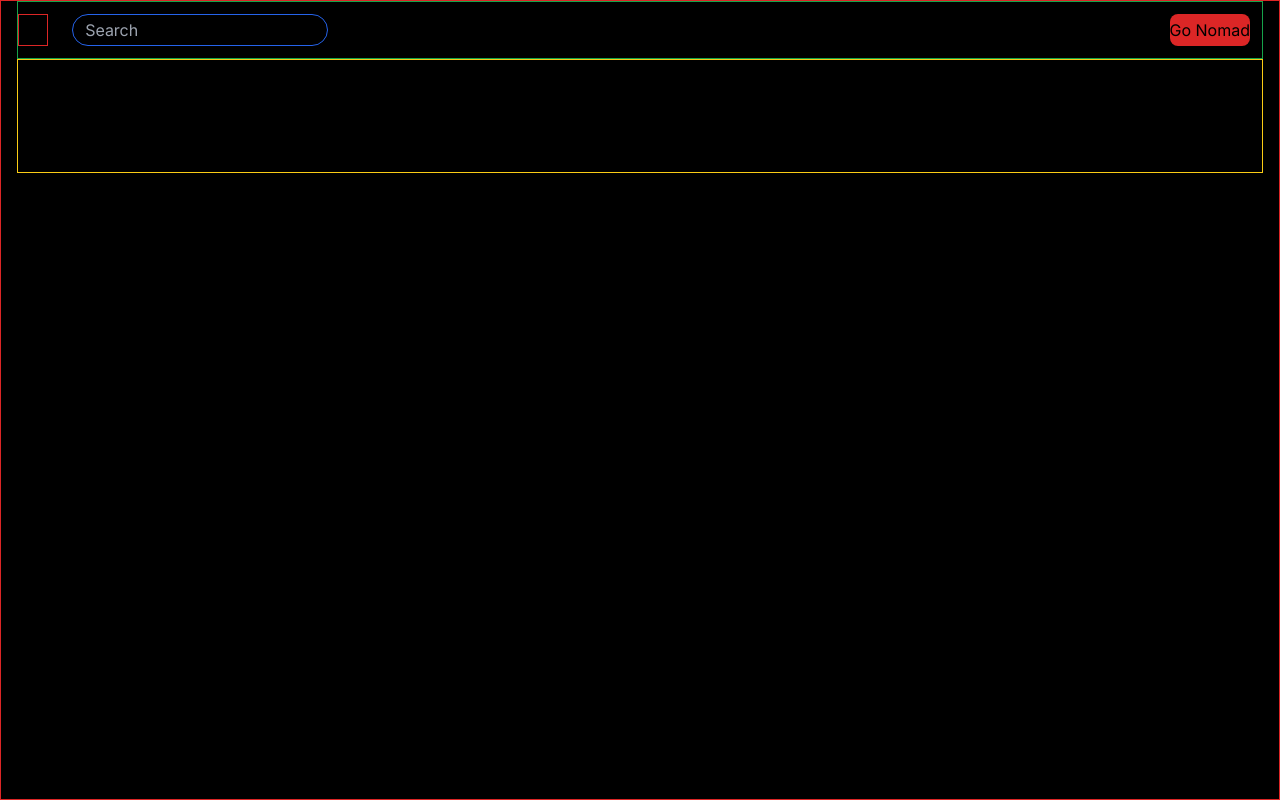
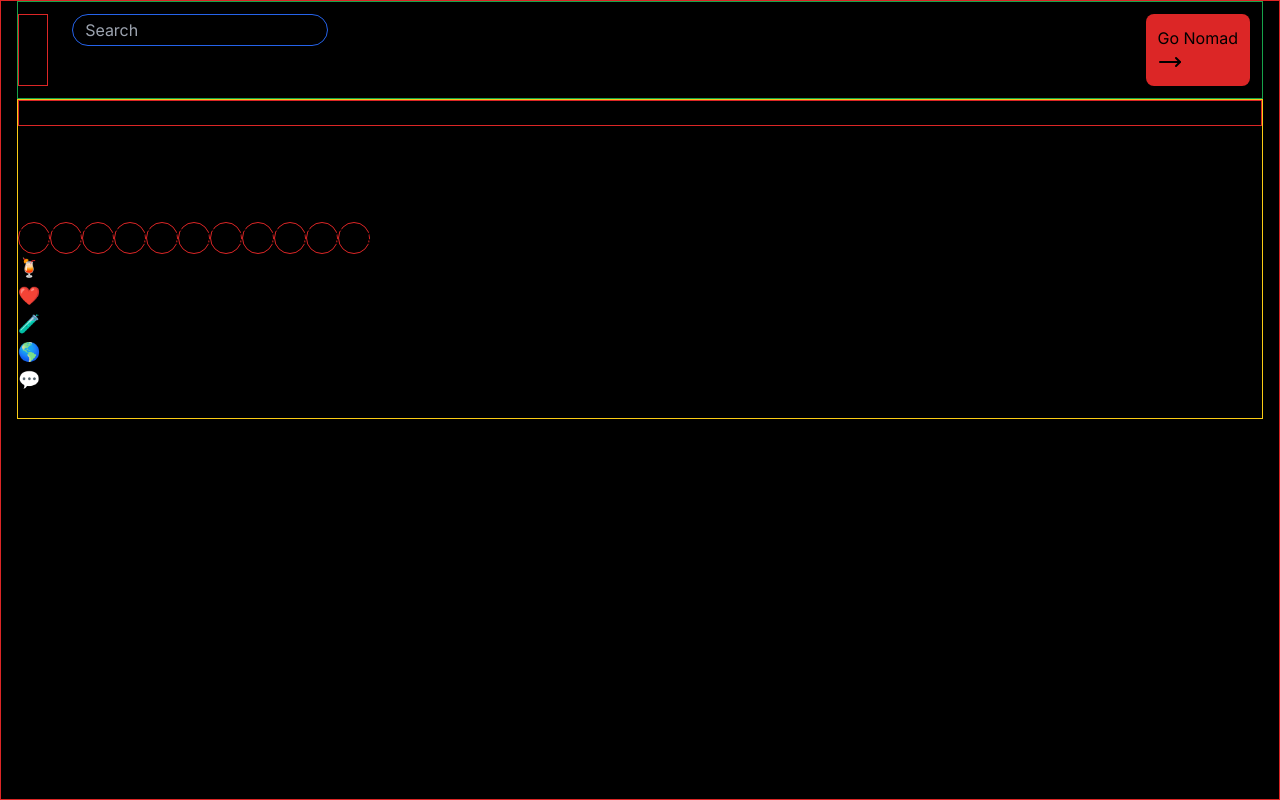
Before and after one commit to KingArthamus/nomad-list-clone, a Next.js app: page / in a window 1280 px wide. Built offline with nearby package versions, Linux system fonts and the light colour scheme.

Commit message:
Added content

```diff
--- a/app/page.js
+++ b/app/page.js
@@ -33,13 +33,83 @@ export default function Home() {
         </div>
         <div className="flex pr-3">
           <button className="pr-5">Billing</button>
-          <button className="bg bg-red-600 rounded-lg justify-end hover:bg-transparent ">
+          <button className="bg bg-red-600 rounded-lg justify-end hover:bg-transparent hover:text-red-600 hover:border border-red-600 p-3 bold">
             Go Nomad
+            <svg
+              xmlns="http://www.w3.org/2000/svg"
+              width="24"
+              height="24"
+              viewBox="0 0 24 24"
+              fill="none"
+              stroke="currentColor"
+              stroke-width="2"
+              stroke-linecap="round"
+              stroke-linejoin="round"
+              class="lucide lucide-move-right"
+            >
+              <path d="M18 8L22 12L18 16" />
+              <path d="M2 12H22" />
+            </svg>
           </button>
         </div>
       </div>
-      <div className="border border-yellow-400 flex w-full justify-center">
-        <p className="p-11">lorem </p>
+      <div className="parent border border-yellow-400 w-full justify-center">
+        <div className="border border-red-600"> img </div>
+        <div className="flex flex-col">
+          <h className="bold text-4xl"> Go nomad and live anywhere</h>
+          <p className="text-lg">
+            Join the #1 global community of 34,128 remote workers living and
+            traveling around the world since 2014. Don't go at it alone, meet
+            other nomads and get together!
+          </p>
+        </div>
+        <div className="flex">
+          <div className="border border-red-600 rounded-full h-8 w-8 ">
+            image
+          </div>
+          <div className="border border-red-600 rounded-full h-8 w-8 ">
+            image
+          </div>
+          <div className="border border-red-600 rounded-full h-8 w-8 ">
+            image
+          </div>
+          <div className="border border-red-600 rounded-full h-8 w-8 ">
+            image
+          </div>
+          <div className="border border-red-600 rounded-full h-8 w-8 ">
+            image
+          </div>
+          <div className="border border-red-600 rounded-full h-8 w-8 ">
+            image
+          </div>
+          <div className="border border-red-600 rounded-full h-8 w-8 ">
+            image
+          </div>
+          <div className="border border-red-600 rounded-full h-8 w-8 ">
+            image
+          </div>
+          <div className="border border-red-600 rounded-full h-8 w-8 ">
+            image
+          </div>
+          <div className="border border-red-600 rounded-full h-8 w-8 ">
+            image
+          </div>
+          <div className="border border-red-600 rounded-full h-8 w-8 ">
+            image
+          </div>
+        </div>
+        <button className="flex flex-col text-lg">
+          <h>🍹 Attend 378 meetups/year in 100+ cities</h>
+          <h>❤️ Meet new people for dating and friends</h>
+          <h>
+            🧪 Research destinations and find your best place to live and work
+          </h>
+          <h>🌎 Keep track of your travels and record where you've been</h>
+          <h>💬 Join Nomad List chat and find your community on the road</h>
+        </button>
+        <div className="flex">
+          <div>sidebar</div>
+        </div>
       </div>
     </main>
   );
```
